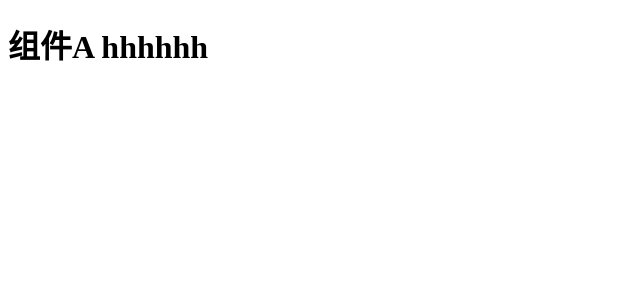
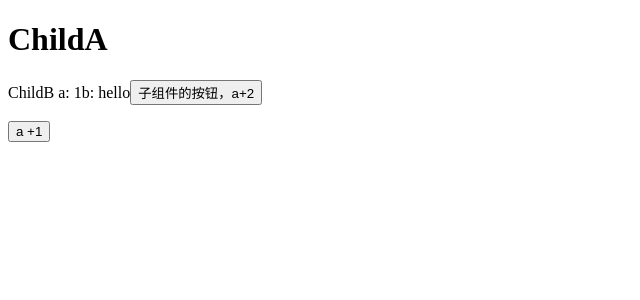
Before and after one commit to qinran0423/react-study, a React (Create React App) app in the folder cli-create/: page / in a window 1280 px wide. Shown: the top 300 px of the page, without its empty margins (0-640 px from the left). Built offline with nearby package versions, Linux system fonts and the light colour scheme.

Commit message:
feat: context

```diff
--- a/cli-create/src/App.jsx
+++ b/cli-create/src/App.jsx
@@ -1,11 +1,12 @@
 import React, { Component } from "react"
 // import Ref from './components/Ref'
-import ForwardRef from './components/Forward/ForwardHoc.jsx'
+// import ForwardRef from './components/Forward/ForwardHoc.jsx'
+import Context from "./components/Context/index"
 export default class App extends Component {
   render() {
     return (
       <div>
-        <ForwardRef />
+        <Context />
       </div>
     )
   }
--- /dev/null
+++ b/cli-create/src/components/Context/index.js
@@ -0,0 +1,74 @@
+import React, { Component } from 'react'
+import PropTypes from 'prop-types'
+const types = {
+	a: PropTypes.number,
+	b: PropTypes.string,
+	onChange: PropTypes.func,
+}
+
+function ChildA(props) {
+	return (
+		<div>
+			<h1>ChildA</h1>
+			<ChildB />
+		</div>
+	)
+}
+
+
+
+class ChildB extends Component {
+
+	static contextTypes = types
+
+	render() {
+		console.log(this.context)
+		return (
+			<p>
+				ChildB
+				a: {this.context.a}
+				b: {this.context.b}
+
+				<button onClick={() => {
+					this.context.onChange(this.context.a + 2)
+				}}>子组件的按钮，a+2</button>
+			</p>
+		)
+
+	}
+
+}
+
+
+
+export default class ContextDemo extends Component {
+	static childContextTypes = types
+	state = {
+		a: 1,
+		b: 'hello',
+	}
+	getChildContext() {
+		return {
+			a: this.state.a,
+			b: this.state.b,
+			onChange: (newA) => {
+				this.setState({
+					a: newA
+				})
+			}
+		}
+
+	}
+	render() {
+		return (
+			<div>
+				<ChildA />
+				<button onClick={() => {
+					this.setState({
+						a: this.state.a + 1
+					})
+				}}>a +1</button>
+			</div>
+		)
+	}
+}
```
